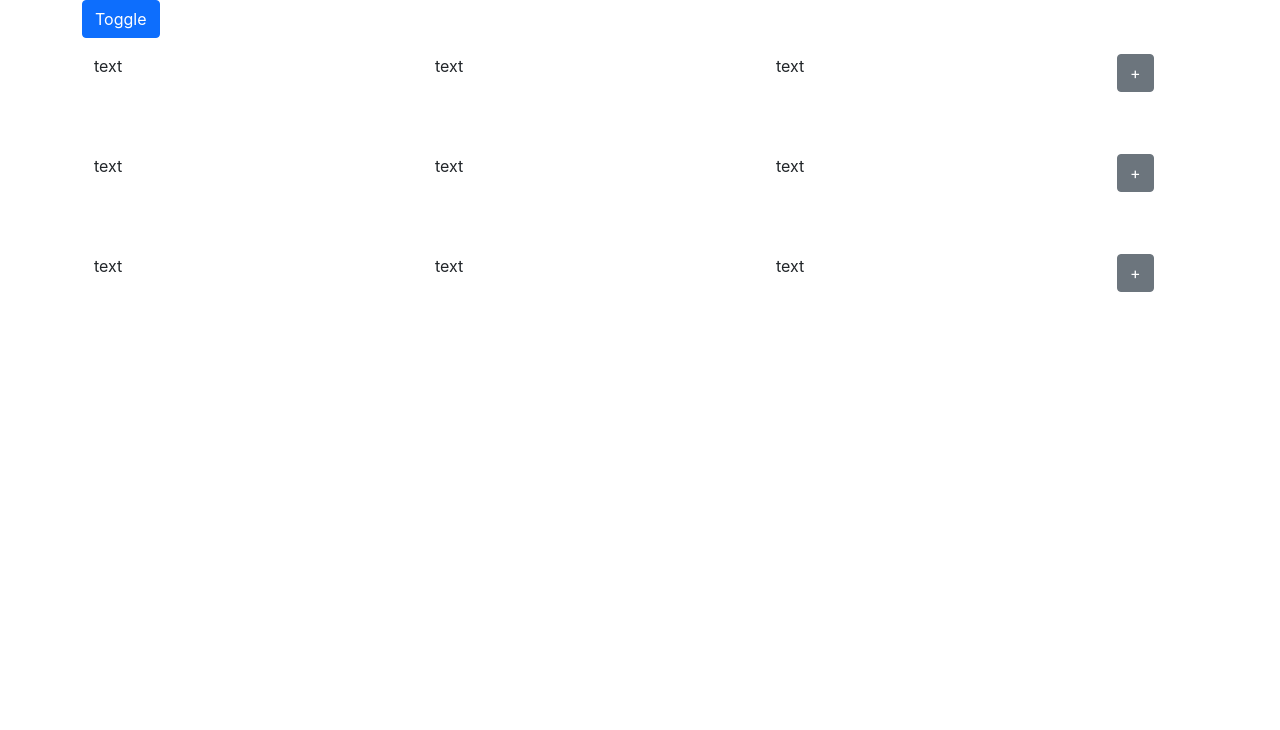
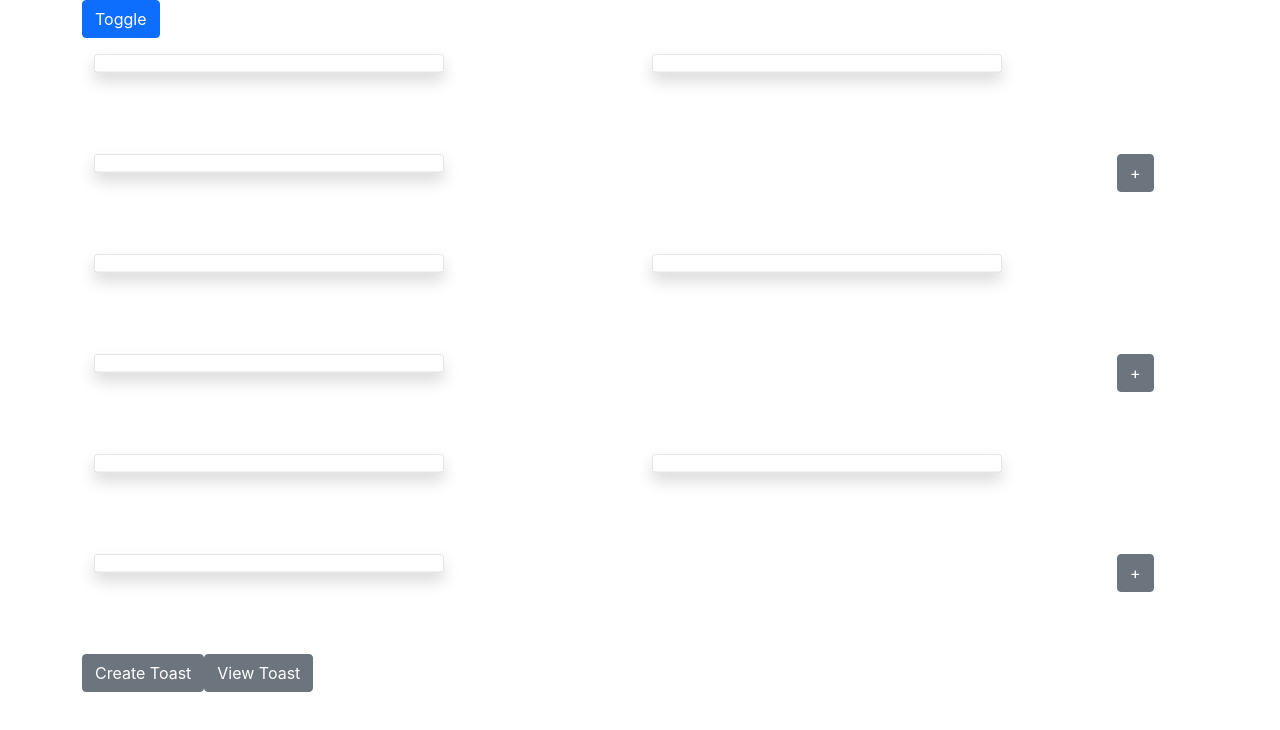
Before and after one commit to Allan-Fry/Customizable_Interface_Demi, a React (Create React App) app in the folder app_drag_drop_demo/: page / in a window 1280 px wide. Shown: the top 730 px of the page. Built offline with nearby package versions, Linux system fonts and the light colour scheme.

Commit message:
Reformated to have toast stored in an array

```diff
--- a/app_drag_drop_demo/src/components/AppDragDropDemo/AppDragDropDemo.jsx
+++ b/app_drag_drop_demo/src/components/AppDragDropDemo/AppDragDropDemo.jsx
@@ -1,5 +1,5 @@
 import React, { Component } from 'react';
-import {Toast, ToastHeader, Container, Row, Col} from 'reactstrap';
+import { Container, Row, Col} from 'reactstrap';
 import './AppDragDropDemo.css';
 
 export default class AppDragDropDemo extends Component{
@@ -18,41 +18,43 @@ export default class AppDragDropDemo extends Component{
          unPlaced:[]
 
         }
+        tasks['unPlaced'].push(
+            this.props.toasts
+        );
 
-
-        this.props.tasks.forEach((t) =>
-        {
-          tasks["unPlaced"].push(
-            <Row>
-            <Col />
-                <Toast
-                    key={t.name}
-                    draggable
-                    onDragStart = {(e) => this.onDragStart(e, t.name)}
-                    className="draggable"
-                    style={{backgroundColor: t.bgcolor}}
-            >
-                    <ToastHeader>
-                        {t.name}
-                    </ToastHeader>
-                </Toast>
-            <Col />
-            </Row>
-          )
-        });
+        // this.props.tasks.forEach((t) =>
+        // {
+        //   tasks["unPlaced"].push(
+        //     <Row>
+        //     <Col />
+        //         <Toast
+        //             key={t.name}
+        //             draggable
+        //             onDragStart = {(e) => this.onDragStart(e, t.name)}
+        //             className="draggable"
+        //             style={{backgroundColor: t.bgcolor}}
+        //     >
+        //             <ToastHeader>
+        //                 {t.name}
+        //             </ToastHeader>
+        //         </Toast>
+        //     <Col />
+        //     </Row>
+        //   )
+        // });
 
 
         return (
             <Container className="container-drag">
                 <Row>
                     <Col className="wip"
-                    onDrop={(e)=>{this.onDrop(e, "unPlaced")}}>
+                    >
                         <Row>
                             <Col tag='h3' className="task-header">
                                 Unplaced
                             </Col>
                         </Row>
-                            {tasks.unPlaced}
+                           {tasks.unPlaced}
                     </Col>
                     <Col />
                 </Row>
--- a/app_drag_drop_demo/src/components/EditPage/EditPage.jsx
+++ b/app_drag_drop_demo/src/components/EditPage/EditPage.jsx
@@ -1,6 +1,6 @@
 
 import { Component } from "react";
-import { Button, Container, UncontrolledCollapse } from "reactstrap";
+import { Button, Col, Container, Toast, ToastHeader, UncontrolledCollapse } from "reactstrap";
 import AppDragDropDemo from "../AppDragDropDemo/AppDragDropDemo";
 import ExpandableLayout from "../ExpandableLayout/ExpandableLayout";
 
@@ -16,12 +16,15 @@ export default class EditPage extends Component{
                 rowID:"0",
                 area:[{
                     colName:"col1",
+                    content:[]
                 },
                 {
-                    colName:"col2"
+                    colName:"col2",
+                    content:[]
                 },
                 {
-                    colName:"col3"
+                    colName:"col3",
+                    content:[]
                 }
                 ]
             },
@@ -29,13 +32,16 @@ export default class EditPage extends Component{
                 pageName:"firstPage",
                 rowID:"1",
                 area:[{
-                    colName:"col1"
+                    colName:"col1",
+                    content:[]
                 },
                 {
-                    colName:"col2"
+                    colName:"col2",
+                    content:[]
                 },
                 {
-                    colName:"col3"
+                    colName:"col3",
+                    content:[]
                 }
                 ]
             },
@@ -43,13 +49,16 @@ export default class EditPage extends Component{
                 pageName:"firstPage",
                 rowID:"2",
                 area:[{
-                    colName:"col1"
+                    colName:"col1",
+                    content:[]
                 },
                 {
-                    colName:"col2"
+                    colName:"col2",
+                    content:[]
                 },
                 {
-                    colName:"col3"
+                    colName:"col3",
+                    content:[]
                 }
                 ]
             }
@@ -70,7 +79,11 @@ export default class EditPage extends Component{
             {
                 name:"Vue",
                 category:"unPlaced",
-                bgcolor:"skyblue"}]
+                bgcolor:"skyblue"}],
+
+        toasts: [
+
+        ]
     }
     onDragOver = (ev) => {
         ev.preventDefault();
@@ -80,20 +93,21 @@ export default class EditPage extends Component{
         console.log('dragstart:',id);
         ev.dataTransfer.setData("id", id);
     }
-    onDrop = (ev, cat) => {
-        let id = ev.dataTransfer.getData("id");
+    onDrop = (ev, col) => {
+        // let id = ev.dataTransfer.getData("id");
+        // let toasts = this.state.toasts[id];
 
-        let tasks = this.state.tasks.filter((task) => {
-            if (task.name === id) {
-                task.category = cat;
-            }
-            return task;
-        });
+        // let area = this.state.gridSpace[id].area.filter((area) => {
+        //     if (area.colName === t) {
+        //         area.content = toasts;
+        //     }
+        //     return area;
+        // });
 
-        this.setState({
-            ...this.state,
-            tasks
-        });
+        // this.setState({
+        //     ...this.state,
+        //     area
+        // });
     }
     addNewCol = (e) =>{
         let previousArea = this.state.gridSpace[e].area;
@@ -111,6 +125,39 @@ export default class EditPage extends Component{
 
     }
 
+
+    createToasts = (e) =>{
+
+        this.state.tasks.forEach((t) =>
+        {
+          this.state["toasts"].push(
+            <Col
+            key={this.state.toasts.length}
+            onDragStart = {(e) => this.onDragStart(e, this.state.toasts.length)}
+            >
+            <Col />
+                <Toast
+                    draggable
+
+                    className="draggable"
+                    style={{backgroundColor: t.bgcolor}}
+            >
+                    <ToastHeader>
+                        {t.name}
+                    </ToastHeader>
+                </Toast>
+            <Col />
+            </Col>
+          )
+        });
+
+    }
+        viewToasts = (e) =>{
+
+            console.log(this.state.toasts);
+        }
+
+
     render(){
 
 
@@ -125,6 +172,7 @@ export default class EditPage extends Component{
                         draggable
                         tasks={this.state.tasks}
                         onDragStart = {this.onDragStart}
+                        toasts={this.state.toasts}
                         >
                         </AppDragDropDemo>
                     </UncontrolledCollapse>
@@ -133,9 +181,20 @@ export default class EditPage extends Component{
                     onDrop={this.onDrop}
                     gridSpace={this.state.gridSpace}
                     addNewCol={this.addNewCol}
+                    tasks={this.state.tasks}
                     >
 
                     </ExpandableLayout>
+                    <Button
+                    onClick={((e)=>this.createToasts(e))}
+                    >
+                        Create Toast
+                    </Button>
+                    <Button
+                    onClick={((e)=>this.viewToasts(e))}
+                    >
+                        View Toast
+                    </Button>
                 </Container>
 
         );
--- a/app_drag_drop_demo/src/components/ExpandableLayout/ExpandableLayout.jsx
+++ b/app_drag_drop_demo/src/components/ExpandableLayout/ExpandableLayout.jsx
@@ -1,5 +1,5 @@
 import { Component } from "react";
-import { Button, Col, Container, Row } from "reactstrap";
+import { Button, Col, Container, Row, Toast, ToastHeader } from "reactstrap";
 import'./ExpandableLayout.css';
 
 
@@ -16,7 +16,8 @@ export default class ExpandableLayout extends Component{
          this.props.onDragOver(ev);
         }
 
-        onDrop = (ev) => {
+        onDrop = (ev, col) => {
+            console.log(ev, col);
             this.props.onDrop(ev);
 
         }
@@ -33,7 +34,28 @@ export default class ExpandableLayout extends Component{
 
 
             }
+            var tasks ={
+                placed:[]
+            }
+            this.props.tasks.forEach((t) =>{
+                if(t.category==='placed'){
+                    tasks['placed'].push(
+                        <Toast
+                        draggable
+                        //onDragStart = {(e) => this.onDragStart(e, t.name)}
+                        className="draggable"
+                        style={{backgroundColor: t.bgcolor}}
+                        >
+                            <ToastHeader>
+                               {t.ToastHeader}
+                            </ToastHeader>
+                        </Toast>
 
+                    )
+                }
+
+
+            })
 
 
             this.props.gridSpace.forEach((gs) =>
@@ -45,10 +67,19 @@ export default class ExpandableLayout extends Component{
                         className="GridSpace"
                         // xs="auto"
                         onDragOver={((e)=>this.onDragOver(e))}
-                        onDrop={(e)=>this.onDrop(e, "complete")}
+                        onDrop={(e)=>this.onDrop(e, gs.area.colName)}
                         key={a.rowName}
                         >
-                            text
+                           <Toast
+                            draggable
+                            //onDragStart = {(e) => this.onDragStart(e, t.name)}
+                            className="draggable"
+                            //style={{backgroundColor: bgcolor}}
+                            >
+                                <ToastHeader>
+
+                                </ToastHeader>
+                            </Toast>
                         </Col>
                     )
 
@@ -75,6 +106,17 @@ export default class ExpandableLayout extends Component{
 
             });
 
+            this.props.tasks.forEach((t) =>
+        {
+          tasks["placed"].push(
+            <Row>
+            <Col />
+
+            <Col />
+            </Row>
+          )
+        });
+
 
             return(
 
```
